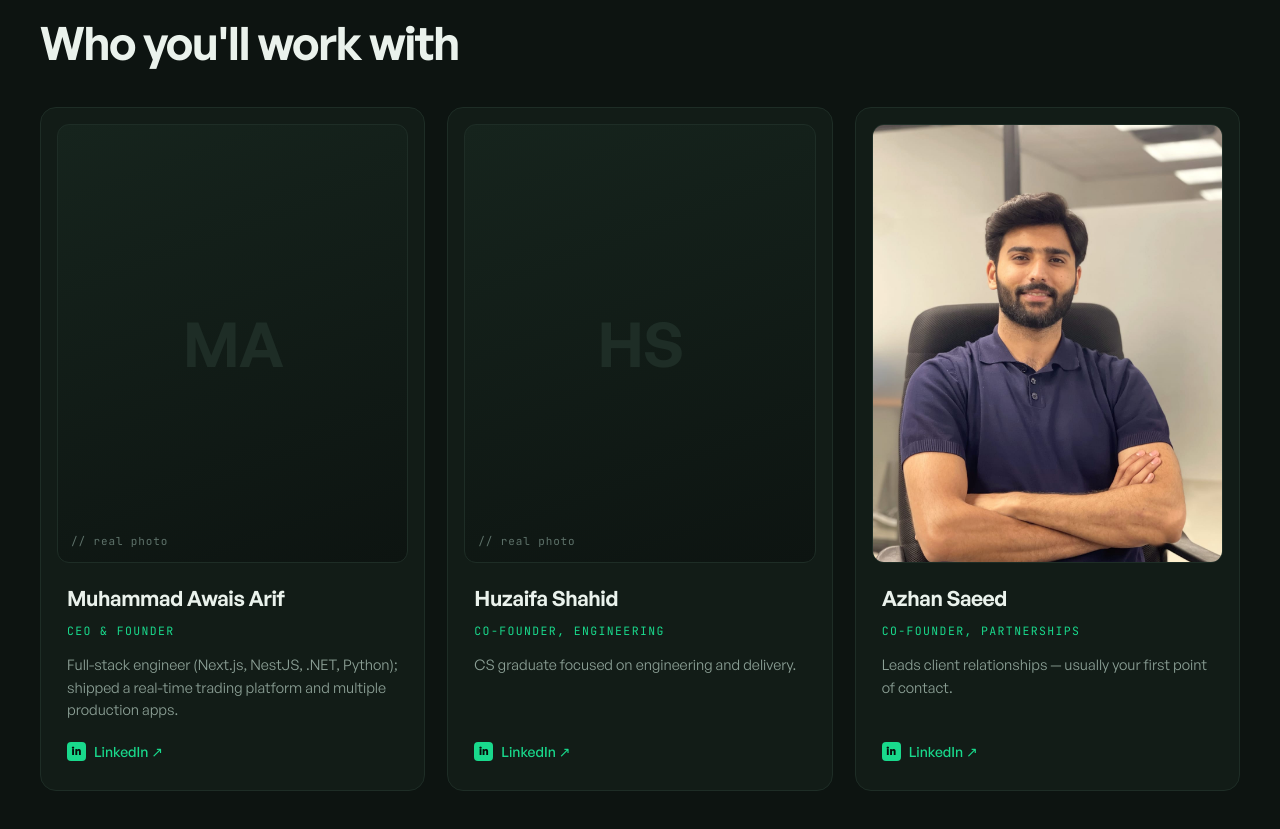
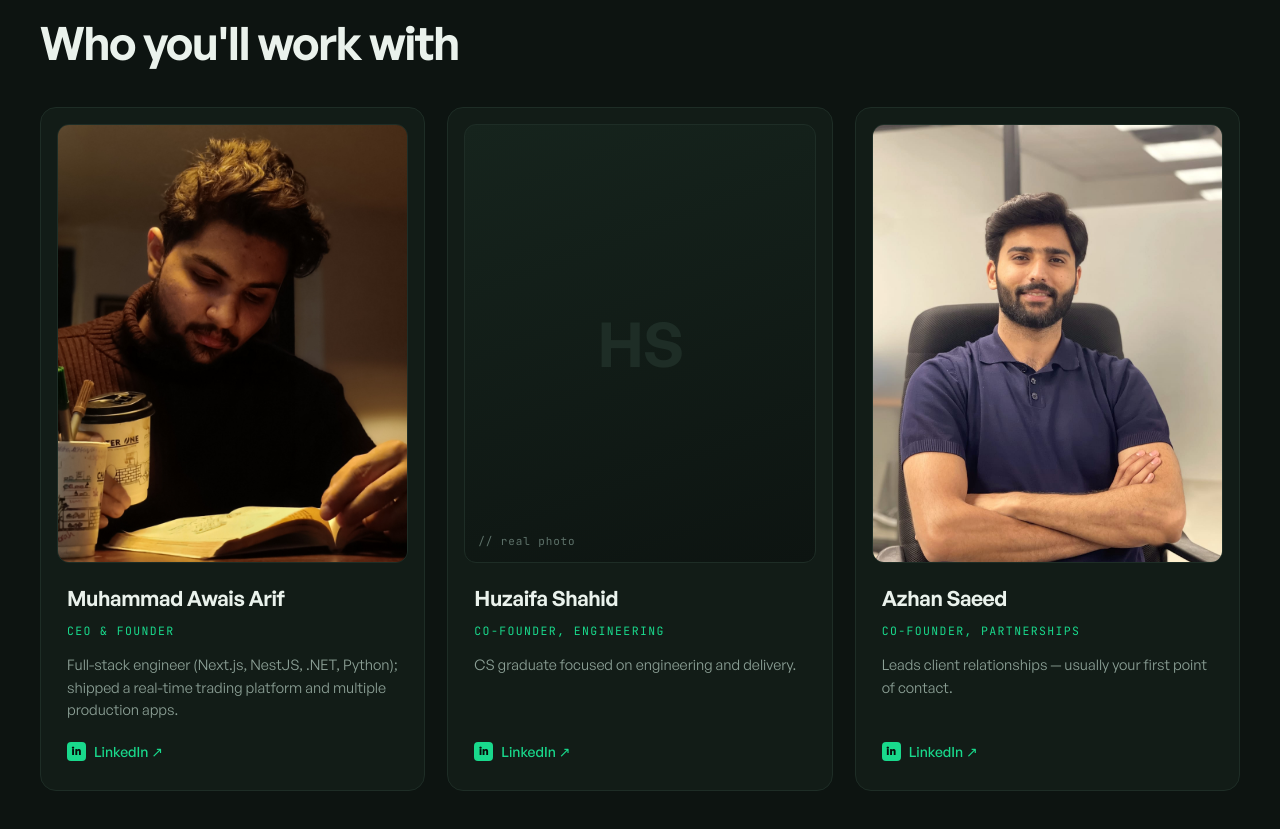
Before and after one commit to awaisarif18/mintcode-ai, a Next.js app: page / in a window 1280 px wide. Shown: the part 4220-5049 px from the top of the page. Built offline with nearby package versions, Linux system fonts and the light colour scheme.

Commit message:
founder photo updated

```diff
--- a/src/content/founders.ts
+++ b/src/content/founders.ts
@@ -20,6 +20,7 @@ export const founders: Founder[] = [
     name: "Muhammad Awais Arif",
     role: "CEO & Founder",
     initials: "MA",
+    photo: "/awais.png",
     bio: "Full-stack engineer (Next.js, NestJS, .NET, Python); shipped a real-time trading platform and multiple production apps.",
     linkedin: "https://www.linkedin.com/in/muhammadawaisarif/",
   },
```
Also changed, not shown: public/awais.jpeg (added), public/awais.png (added).
